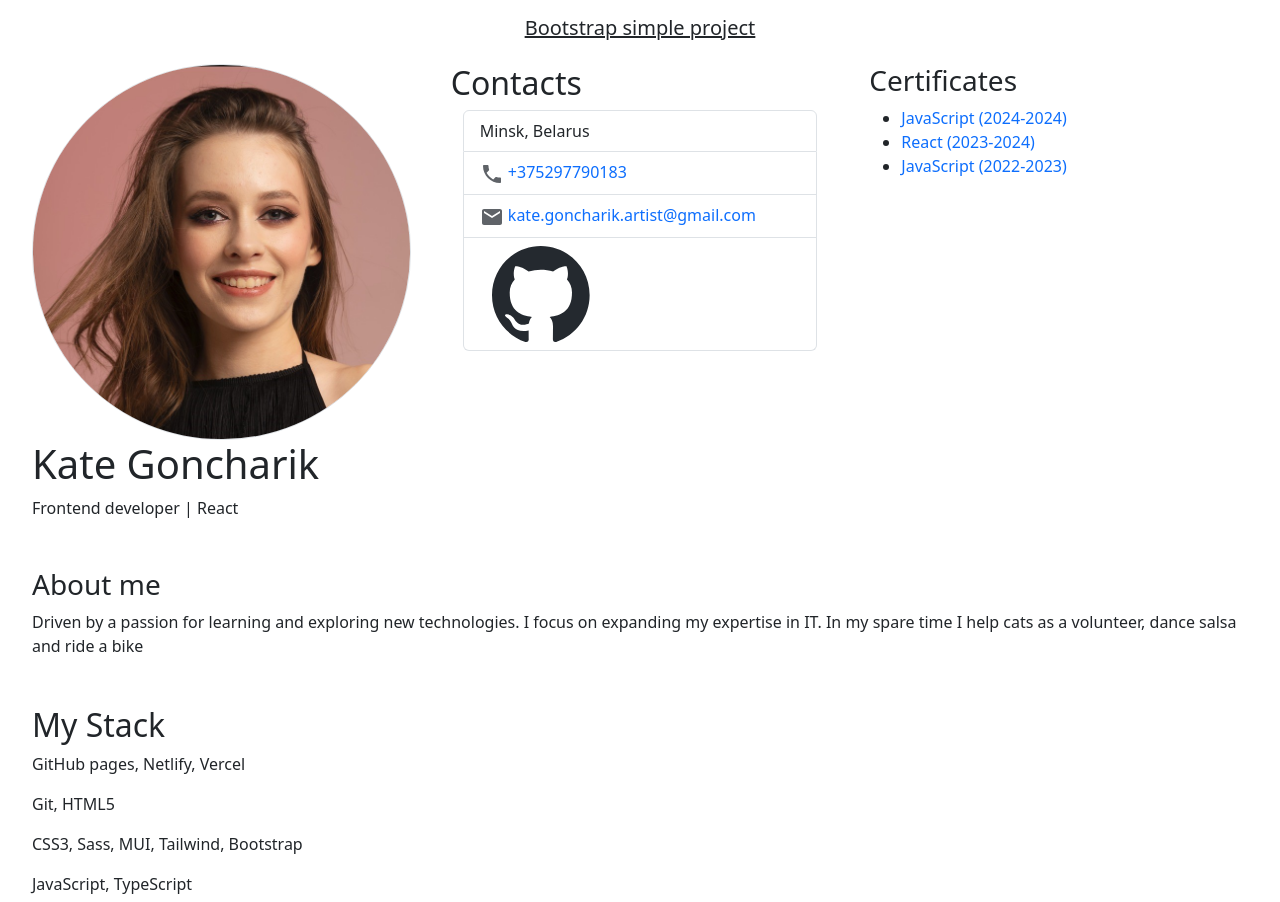
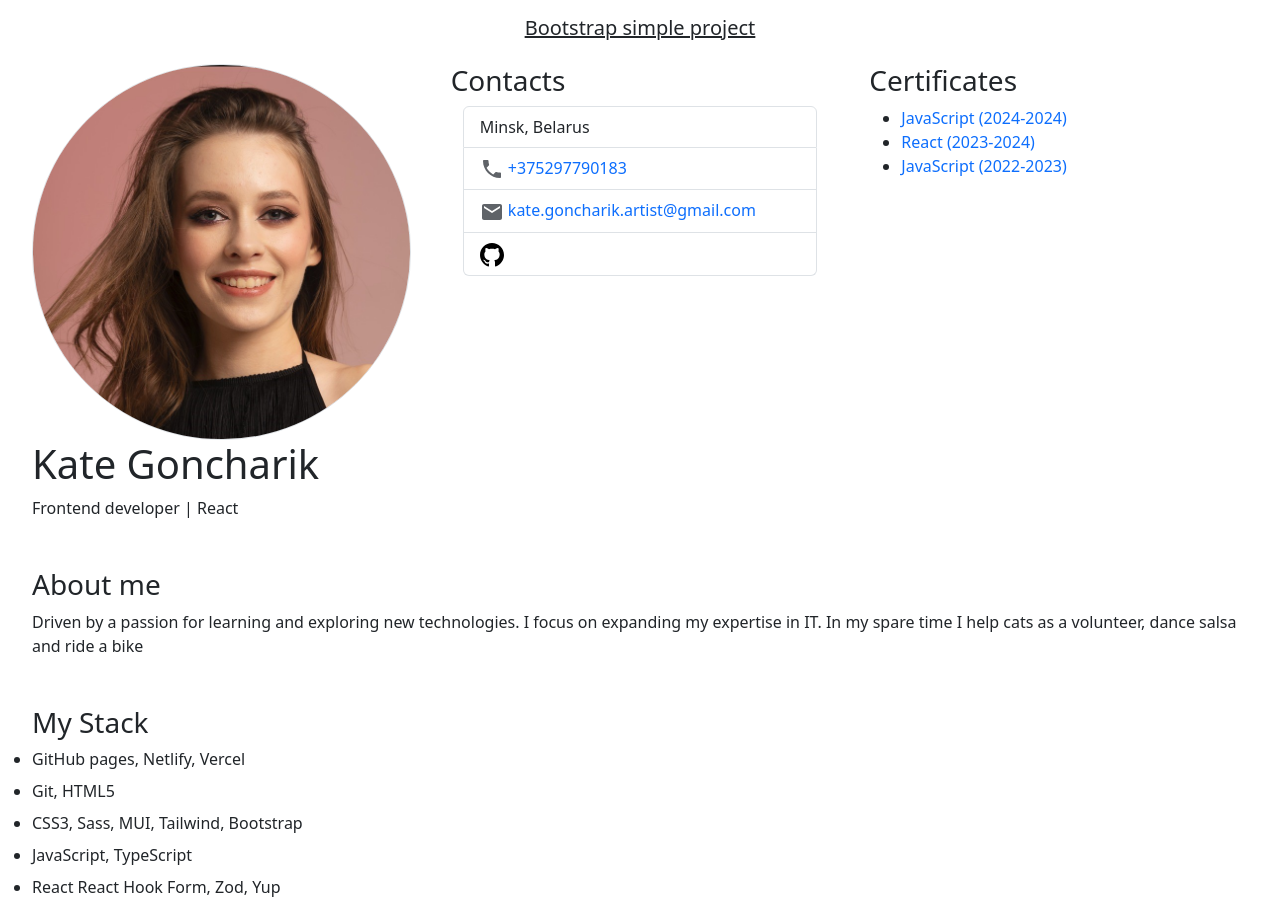
Before and after one commit to KateGoncharik/bootstrap, a website: page index.html in a window 1280 px wide. Shown: the top 902 px of the page. Drawn offline with nearby package versions, Linux system fonts and the light colour scheme.

Commit message:
fix: correct sizes and remove old file

```diff
--- a/index.html
+++ b/index.html
@@ -25,7 +25,7 @@
           <p>Frontend developer | React</p>
         </div>
         <div class="col-sm">
-          <h2>Contacts</h2>
+          <h3>Contacts</h3>
           <div class="container-fluid">
             <ul class="list-group">
               <li class="list-group-item">Minsk, Belarus</li>
@@ -71,20 +71,16 @@
               </li>
               <li class="list-group-item">
                 <a href="https://github.com/KateGoncharik">
-                  <div class="container">
                   <svg
-                      width="98"
-                      height="96"
+                    height="24"
+                    viewBox="0 0 24 24"
+                    width="24"
                     xmlns="http://www.w3.org/2000/svg"
                   >
                     <path
-                        fill-rule="evenodd"
-                        clip-rule="evenodd"
-                        d="M48.854 0C21.839 0 0 22 0 49.217c0 21.756 13.993 40.172 33.405 46.69 2.427.49 3.316-1.059 3.316-2.362 0-1.141-.08-5.052-.08-9.127-13.59 2.934-16.42-5.867-16.42-5.867-2.184-5.704-5.42-7.17-5.42-7.17-4.448-3.015.324-3.015.324-3.015 4.934.326 7.523 5.052 7.523 5.052 4.367 7.496 11.404 5.378 14.235 4.074.404-3.178 1.699-5.378 3.074-6.6-10.839-1.141-22.243-5.378-22.243-24.283 0-5.378 1.94-9.778 5.014-13.2-.485-1.222-2.184-6.275.486-13.038 0 0 4.125-1.304 13.426 5.052a46.97 46.97 0 0 1 12.214-1.63c4.125 0 8.33.571 12.213 1.63 9.302-6.356 13.427-5.052 13.427-5.052 2.67 6.763.97 11.816.485 13.038 3.155 3.422 5.015 7.822 5.015 13.2 0 18.905-11.404 23.06-22.324 24.283 1.78 1.548 3.316 4.481 3.316 9.126 0 6.6-.08 11.897-.08 13.526 0 1.304.89 2.853 3.316 2.364 19.412-6.52 33.405-24.935 33.405-46.691C97.707 22 75.788 0 48.854 0z"
-                        fill="#24292f"
+                      d="M12 0c-6.626 0-12 5.373-12 12 0 5.302 3.438 9.8 8.207 11.387.599.111.793-.261.793-.577v-2.234c-3.338.726-4.033-1.416-4.033-1.416-.546-1.387-1.333-1.756-1.333-1.756-1.089-.745.083-.729.083-.729 1.205.084 1.839 1.237 1.839 1.237 1.07 1.834 2.807 1.304 3.492.997.107-.775.418-1.305.762-1.604-2.665-.305-5.467-1.334-5.467-5.931 0-1.311.469-2.381 1.236-3.221-.124-.303-.535-1.524.117-3.176 0 0 1.008-.322 3.301 1.23.957-.266 1.983-.399 3.003-.404 1.02.005 2.047.138 3.006.404 2.291-1.552 3.297-1.23 3.297-1.23.653 1.653.242 2.874.118 3.176.77.84 1.235 1.911 1.235 3.221 0 4.609-2.807 5.624-5.479 5.921.43.372.823 1.102.823 2.222v3.293c0 .319.192.694.801.576 4.765-1.589 8.199-6.086 8.199-11.386 0-6.627-5.373-12-12-12z"
                     />
                   </svg>
-                  </div>
                 </a>
               </li>
             </ul>
@@ -128,9 +124,9 @@
         </p>
       </div>
       <div class="row p-3">
-        <h2>My Stack</h2>
+        <h3>My Stack</h3>
 
-        <ul class="list-unstyled d-flex flex-column gap-3">
+        <ul class="d-flex flex-column gap-2">
           <li>GitHub pages, Netlify, Vercel</li>
           <li>Git, HTML5</li>
           <li>CSS3, Sass, MUI, Tailwind, Bootstrap</li>
```
Also changed, not shown: src/assets/github-mark.svg (deleted). Lines whose indentation alone changed are shown as unchanged.
